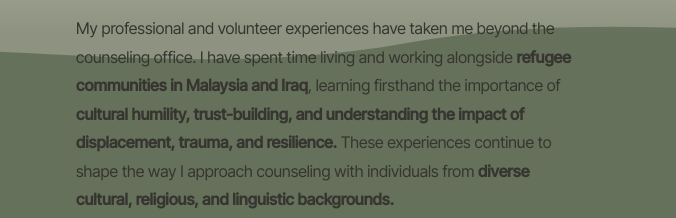
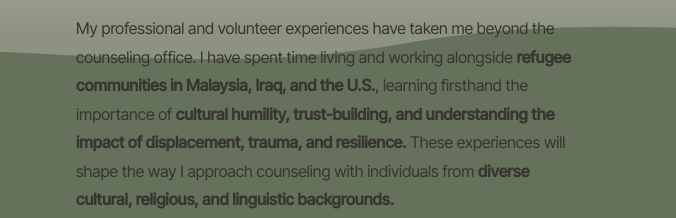
Before and after one commit to bdoggwoofwoof/Personal-Website-Test, a plain HTML site: page about.html in a window 1280 px wide. Shown: the part 566-784 px from the top of the page, 604-1280 px from the left. Drawn offline with Linux system fonts and the light colour scheme; a web font is replaced by a local one.

Commit message:
Update about page content and restore pull-to-refresh

```diff
--- a/about.html
+++ b/about.html
@@ -40,7 +40,7 @@
       </div>
       <p>Most people call me <strong>Newt.</strong> It's nice to meet you.</p>
       <p>I am currently pursuing a <strong>Master's degree in Clinical Mental Health Counseling</strong> at <strong>New Orleans Baptist Theological Seminary</strong> and, in my internship with <strong>Leeke Magee Christian Counseling Center</strong>, have provided <strong>trauma-informed counseling</strong> in a community mental health setting.</p>
-      <p>My professional and volunteer experiences have taken me beyond the counseling office. I have spent time living and working alongside <strong>refugee communities in Malaysia and Iraq</strong>, learning firsthand the importance of <strong>cultural humility, trust-building, and understanding the impact of displacement, trauma, and resilience.</strong> These experiences continue to shape the way I approach counseling with individuals from <strong> diverse cultural, religious, and linguistic backgrounds.</strong></p>
+      <p>My professional and volunteer experiences have taken me beyond the counseling office. I have spent time living and working alongside <strong>refugee communities in Malaysia, Iraq, and the U.S.</strong>, learning firsthand the importance of <strong>cultural humility, trust-building, and understanding the impact of displacement, trauma, and resilience.</strong> These experiences will shape the way I approach counseling with individuals from <strong> diverse cultural, religious, and linguistic backgrounds.</strong></p>
       <p>I am trained in <strong>Cognitive Behavioral Therapy (CBT)</strong>, <strong>Acceptance and Commitment Therapy (ACT)</strong>, <strong>Eye Movement Desensitization and Reprocessing (EMDR)</strong>, and <strong>EMDR 2.0</strong>, and am in the process of completing <strong>Gottman Method Couples Therapy Training (Levels 1 & 2)</strong>, and the <strong>Foundations of Story-Informed Trauma Therapy</strong>.</p>
       <div class="about-cta-wrap">
         <a href="NEWT Resume.pdf" download class="btn">Download My Resumé</a>
```
